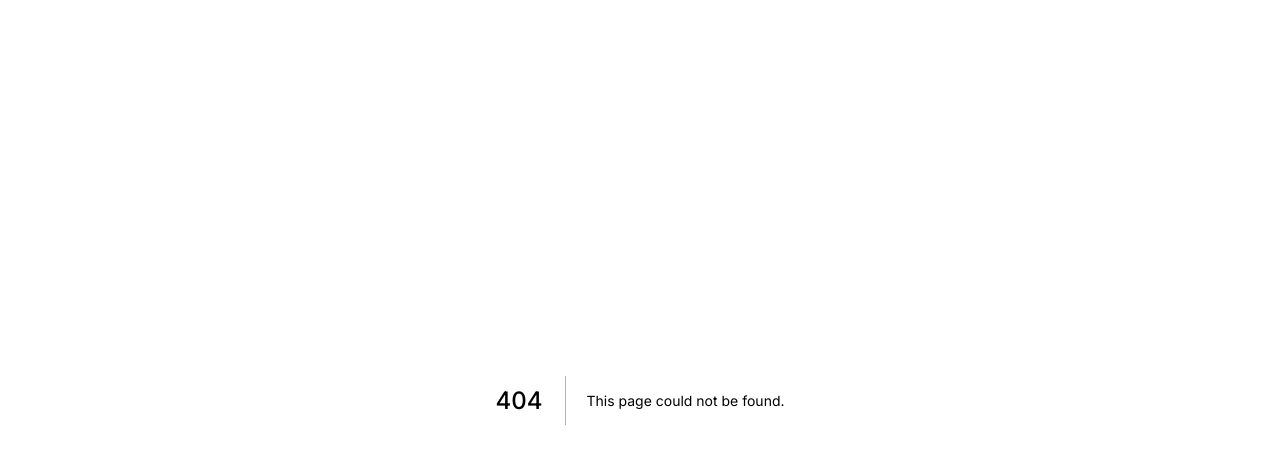
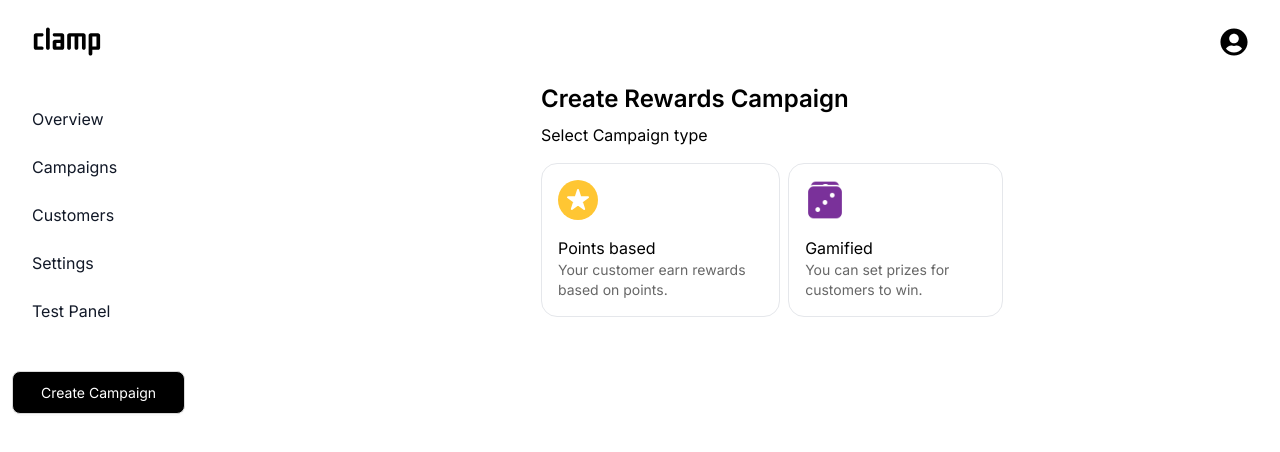
Before and after one commit to unegbuclinton/clamp-landing-page, a Next.js app: page /campaignSelection in a window 1280 px wide. Before the commit this address had no page. Shown: the top 452 px of the page. Built offline with nearby package versions, Linux system fonts and the light colour scheme.

Commit message:
update point entry

```diff
--- a/src/components/molecules/Sidebar/index.tsx
+++ b/src/components/molecules/Sidebar/index.tsx
@@ -12,7 +12,7 @@ const Sidebar = () => {
           <div className='px-3 py-4 overflow-y-auto rounded dark:bg-gray-800'>
             <SideBarItems />
             <ButtonComponent
-              onClick={() => router.push('/createCampaign')}
+              onClick={() => router.push('/campaignSelection')}
               text='Create Campaign'
               type='button'
               className='mt-10'
--- /dev/null
+++ b/src/pages/campaignSelection/index.tsx
@@ -0,0 +1,56 @@
+import DashboardLayout from '@/components/layouts/dashboardLayout'
+import ClientOnly from '@/utilities/helperFunctions'
+import GoldBadge from '@/assets/svgs/goldBadge.svg'
+import Dice from '@/assets/imgs/dice1.png'
+import React from 'react'
+import Link from 'next/link'
+
+const CampaignSelection = () => {
+  const campaignType: Array<{
+    type: string
+    text: string
+    route: string
+    icon: any
+  }> = [
+    {
+      type: 'Points based',
+      text: 'Your customer earn rewards based on points.',
+      route: '/createCampaign',
+      icon: <GoldBadge />,
+    },
+    {
+      type: 'Gamified',
+      text: 'You can set prizes for customers to win.',
+      route: '/gamifiedCampaign/new',
+      icon: <img src={Dice.src} alt='' className='h-10' />,
+    },
+  ]
+  return (
+    <ClientOnly>
+      <DashboardLayout>
+        <div className=' flex justify-center mb-6'>
+          <div className='relative max-w-[462px] '>
+            <h1 className='text-2xl font-semibold mb-2'>
+              Create Rewards Campaign
+            </h1>
+            <p>Select Campaign type</p>
+            <div className='flex gap-2 mt-4'>
+              {campaignType?.map(({ type, text, route, icon }) => (
+                <Link
+                  href={route}
+                  className='p-4 rounded-2xl border max-w-[280px] cursor-pointer'
+                >
+                  {icon}
+                  <p className='text-base mt-4'>{type}</p>
+                  <p className='text-black/60 text-sm'>{text}</p>
+                </Link>
+              ))}
+            </div>
+          </div>
+        </div>
+      </DashboardLayout>
+    </ClientOnly>
+  )
+}
+
+export default CampaignSelection
--- a/src/pages/createCampaign/index.tsx
+++ b/src/pages/createCampaign/index.tsx
@@ -16,10 +16,17 @@ import {
   updateSpecificCampaign,
 } from '@/utilities/redux/CampaignFormSlice'
 import { useRouter } from 'next/router'
-import { createCampaignInterface, ruleInterface } from '@/utilities/types/createCampaign'
+import {
+  createCampaignInterface,
+  ruleInterface,
+} from '@/utilities/types/createCampaign'
 
 import { getRules } from '@/api/rules'
-import { createRule, getSpecificRule, updateSpecificRule } from '@/utilities/redux/RuleSlice'
+import {
+  createRule,
+  getSpecificRule,
+  updateSpecificRule,
+} from '@/utilities/redux/RuleSlice'
 import LoadingStateComponent from '@/components/molecules/LoadingState'
 import Link from 'next/link'
 
@@ -50,7 +57,8 @@ const CampaignForm = () => {
         earningType: 'Fixed',
         campaignTriggerValue: specificRule?.conditions?.[0]?.value,
         campaignEarnings: specificRule?.assetQty,
-        campaignRedeem: specificCampaign.redemptionRules[0]?.assetConditions[0]?.value,
+        campaignRedeem:
+          specificCampaign.redemptionRules[0]?.assetConditions[0]?.value,
         campaignTrigger: specificRule?.conditions[0]?.key,
         cashbackOption: 'percentage',
         campaignReward: 10,
@@ -90,7 +98,9 @@ const CampaignForm = () => {
 
   const steps = [
     {
-      component: <CreateCampaignOne form={form} formData={createCampaignData} />,
+      component: (
+        <CreateCampaignOne form={form} formData={createCampaignData} />
+      ),
     },
     {
       component: (
@@ -140,14 +150,17 @@ const CampaignForm = () => {
           key: createCampaignData.campaignTrigger,
           multiple:
             earningType === 'recurring'
-              ? createCampaignData.campaignEarnings / createCampaignData.campaignTriggerValue
+              ? createCampaignData.campaignEarnings /
+                createCampaignData.campaignTriggerValue
               : 0,
         },
       }
 
       const ruleId = (
         await (mode === 'edit'
-          ? dispatch(updateSpecificRule({ body: rulesData, id: specificRule.id }))
+          ? dispatch(
+              updateSpecificRule({ body: rulesData, id: specificRule.id })
+            )
           : dispatch(createRule(rulesData)))
       ).payload.id
 
@@ -214,54 +227,53 @@ const CampaignForm = () => {
 
   return (
     <DashboardLayout>
-      <Form initialValues={createCampaignData} form={form} onFinish={handleFinish}>
-        <div className=" flex justify-center mb-6">
-          <div className="relative max-w-[462px] ">
-            <h1 className="text-2xl font-semibold mb-2">
-              {`${campaignId ? 'Edit Reward Campaign' : 'Create Rewards Campaign'}`}
+      <Form
+        initialValues={createCampaignData}
+        form={form}
+        onFinish={handleFinish}
+      >
+        <div className=' flex justify-center mb-6'>
+          <div className='relative max-w-[462px] '>
+            <h1 className='text-2xl font-semibold mb-2'>
+              {`${
+                campaignId ? 'Edit Reward Campaign' : 'Create Rewards Campaign'
+              }`}
             </h1>
-            {currentStep === 0 ? (
-              <p className="text-xs  text-gray-500">
-                <Link href="/gamifiedCampaign/new" className="underline">
-                  Click here{' '}
-                </Link>
-                to create gamified campaign if your campaign has winner(s) and/or recurring rounds.
-              </p>
-            ) : null}
+
             {steps[currentStep].component}
             {currentStep <= 0 && (
               <div>
                 <ButtonComponent
                   onClick={handleStepForward}
-                  type="button"
-                  text="Continue"
-                  className=" w-full "
+                  type='button'
+                  text='Continue'
+                  className=' w-full '
                 />
               </div>
             )}
             {currentStep > 0 && (
-              <div className="flex gap-2">
+              <div className='flex gap-2'>
                 <ButtonComponent
                   onClick={handleStepBack}
-                  type="button"
-                  text="Back"
+                  type='button'
+                  text='Back'
                   outline
-                  className=" w-full "
+                  className=' w-full '
                 />
                 {currentStep < 2 && (
                   <ButtonComponent
                     onClick={handleStepForward}
-                    type="button"
-                    text="Continue"
-                    className=" w-full "
+                    type='button'
+                    text='Continue'
+                    className=' w-full '
                   />
                 )}
                 {currentStep === 2 && (
                   <ButtonComponent
-                    type="submit"
+                    type='submit'
                     loading={loading}
                     text={`${mode === 'edit' ? 'Update' : 'Submit'}`}
-                    className=" w-full "
+                    className=' w-full '
                   />
                 )}
               </div>
--- a/src/pages/gamifiedCampaign/new.tsx
+++ b/src/pages/gamifiedCampaign/new.tsx
@@ -28,7 +28,9 @@ interface NewGamifiedCampaignFormValues {
   winningCriteria: string
 }
 
-async function createUnderlyingCampaign(payload: NewGamifiedCampaignFormValues) {
+async function createUnderlyingCampaign(
+  payload: NewGamifiedCampaignFormValues
+) {
   const rule: ruleInterface = {
     id: '',
     assetId: 'cash--naira',
@@ -49,7 +51,6 @@ async function createUnderlyingCampaign(payload: NewGamifiedCampaignFormValues)
     eventName: 'pos_transaction',
     conditions: [],
     scoreKey: 'transaction_amount',
-
   }
   const { id: ruleId } = await createNewRule(rule)
   const { id: inGameRuleId } = await createNewRule(inGameRule)
@@ -90,29 +91,40 @@ const NewGamifiedCampaign = () => {
 
   return (
     <DashboardLayout>
-      <div className="flex flex-col justify-center w-full">
-        <h3 className="text-xl font-bold w-full text-gray-700  mb-8">Gamified Campaign</h3>
+      <div className=' flex justify-center mb-6'>
+        <div className='relative max-w-[462px] '>
+          <div className='flex flex-col justify-center w-full'>
+            <h3 className='text-xl font-bold w-full text-gray-700  mb-8'>
+              Gamified Campaign
+            </h3>
             <Form form={form} onFinish={handleSubmit} noValidate>
-          <InfoCard description="Campaign name">
+              <InfoCard description='Campaign name'>
                 <Form.Item
-              name="campaignName"
-              rules={[{ required: true, message: 'Please input your campaign name.' }]}
+                  name='campaignName'
+                  rules={[
+                    {
+                      required: true,
+                      message: 'Please input your campaign name.',
+                    },
+                  ]}
                 >
                   <Input
-                className="bg-transparent border-none shadow-none p-0 focus:border focus:border-black"
-                placeholder="E.g. Weekly top buyers"
+                    className='bg-transparent border-none shadow-none p-0 focus:border focus:border-black'
+                    placeholder='E.g. Weekly top buyers'
                   />
                 </Form.Item>
               </InfoCard>
-          <InfoCard label="FREQUENCY" description={'Award prize(s) every'}>
+              <InfoCard label='FREQUENCY' description={'Award prize(s) every'}>
                 <Form.Item
-              name="rewardFrequency"
-              rules={[{ required: true, message: 'Please select frequency.' }]}
+                  name='rewardFrequency'
+                  rules={[
+                    { required: true, message: 'Please select frequency.' },
+                  ]}
                 >
                   <Select
-                className="cursor-pointer"
+                    className='cursor-pointer'
                     style={{ width: '100%' }}
-                placeholder="Set frequency"
+                    placeholder='Set frequency'
                   >
                     {['day', 'week', 'month'].map((value) => (
                       <Option key={value} value={value}>
@@ -122,16 +134,21 @@ const NewGamifiedCampaign = () => {
                   </Select>
                 </Form.Item>
               </InfoCard>
-          <InfoCard label="WINNERS" description="After each round">
-            <div className="flex items-center">
+              <InfoCard label='WINNERS' description='After each round'>
+                <div className='flex items-center'>
                   <Form.Item
-                className="m-0"
-                name="winnerQuota"
-                rules={[{ required: true, message: 'Set number of winners in each round' }]}
+                    className='m-0'
+                    name='winnerQuota'
+                    rules={[
+                      {
+                        required: true,
+                        message: 'Set number of winners in each round',
+                      },
+                    ]}
                   >
                     <InputNumber
-                  className="bg-transparent border-none shadow-none p-0 focus:border focus:border-black inline-block w-14 mr-1"
-                  placeholder="10"
+                      className='bg-transparent border-none shadow-none p-0 focus:border focus:border-black inline-block w-14 mr-1'
+                      placeholder='10'
                       step={1}
                       min={1}
                       max={10}
@@ -140,33 +157,40 @@ const NewGamifiedCampaign = () => {
                   <span> {'winner(s) will be selected'}</span>
                 </div>
               </InfoCard>
-          <InfoCard label="REWARD" description="Each winner earns">
-            <div className="flex">
-              <span className="align-top leading-8 mr-1">&#8358; </span>
+              <InfoCard label='REWARD' description='Each winner earns'>
+                <div className='flex'>
+                  <span className='align-top leading-8 mr-1'>&#8358; </span>
                   <Form.Item
-                className="m-0"
-                name="rewardAmount"
-                rules={[{ required: true, message: 'Enter prize money amount' }]}
+                    className='m-0'
+                    name='rewardAmount'
+                    rules={[
+                      { required: true, message: 'Enter prize money amount' },
+                    ]}
                   >
                     <InputNumber
-                  className="bg-transparent border-none shadow-none p-0 focus:border focus:border-black inline-block w-60"
-                  placeholder="100.00"
+                      className='bg-transparent border-none shadow-none p-0 focus:border focus:border-black inline-block w-60'
+                      placeholder='100.00'
                       step={0.01}
                       min={0.01}
                     />
                   </Form.Item>
                 </div>
               </InfoCard>
-          <InfoCard label="HOW TO WIN" description="Winners are determined by">
+              <InfoCard
+                label='HOW TO WIN'
+                description='Winners are determined by'
+              >
                 <Form.Item
-              className="m-0"
-              name="winningCriteria"
-              rules={[{ required: true, message: 'Select winning criteria' }]}
+                  className='m-0'
+                  name='winningCriteria'
+                  rules={[
+                    { required: true, message: 'Select winning criteria' },
+                  ]}
                 >
                   <Select
-                className="cursor-pointer"
+                    className='cursor-pointer'
                     style={{ width: '100%' }}
-                placeholder="Select winning criteria"
+                    placeholder='Select winning criteria'
                   >
                     {Object.keys(winningCriteria).map((k) => (
                       <Option key={k} value={k}>
@@ -176,8 +200,10 @@ const NewGamifiedCampaign = () => {
                   </Select>
                 </Form.Item>
               </InfoCard>
-          <ButtonComponent type="submit" text="Create gamified campaign" />
+              <ButtonComponent type='submit' text='Create gamified campaign' />
             </Form>
+          </div>
+        </div>
       </div>
     </DashboardLayout>
   )
```
Also changed, not shown: src/assets/imgs/dice.png (added), src/assets/imgs/dice1.png (added). Lines whose indentation alone changed are shown as unchanged.
